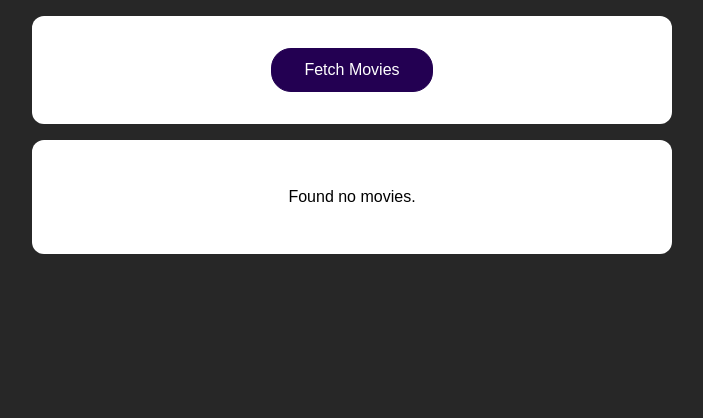
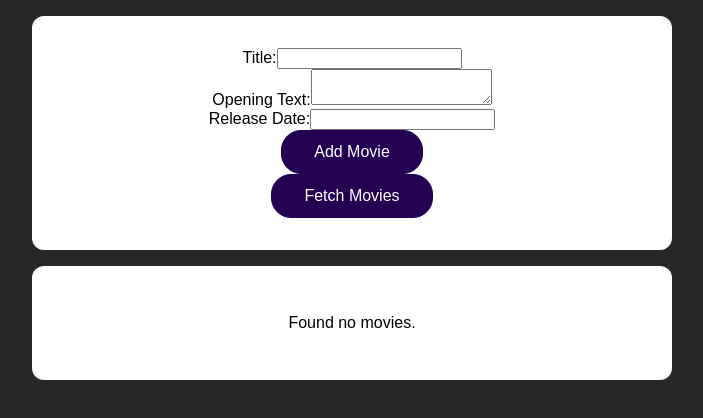
Before and after one commit to manj7999/Storing-and-deleting-the-new-movies-into-the-Databases, a React (Create React App) app: page / in a window 1280 px wide. Shown: the top 418 px of the page, without its empty margins (288-991 px from the left). Built offline with nearby package versions, Linux system fonts and the light colour scheme.

Commit message:
Adding new Movies intio the list

```diff
--- a/src/App.js
+++ b/src/App.js
@@ -7,6 +7,11 @@ function App() {
   const [movies, setMovies] = useState([]);
   const [isLoading, setIsLoading] = useState(false);
   const [error, setError] = useState(null);
+  const [newMovie, setNewMovie] = useState({
+    title: "",
+    openingText: "",
+    releaseDate: "",
+  });
 
   async function fetchMoviesHandler() {
     setIsLoading(true);
@@ -31,32 +36,75 @@ function App() {
       setMovies(transformMovies);
     } catch (error) {
       setError(error.message);
+    } finally {
       setIsLoading(false);
     }
   }
 
-  let content = <p>Found no movies.</p>
+  const handleInputChange = (e) => {
+    const { name, value } = e.target;
+    setNewMovie((prevMovie) => ({
+      ...prevMovie,
+      [name]: value,
+    }));
+  };
 
-  if(movies.length){
-content = <moviesList movies={movies} />
+  const handleAddMovie = () => {
+    console.log(newMovie);
+    // Here you can add the new movie to your list or perform any other action
+  };
+
+  let content = <p>Found no movies.</p>;
+
+  if (movies.length) {
+    content = <moviesList movies={movies} />;
   }
 
-  if(error){
-   content = <p>{error}</p>
+  if (error) {
+    content = <p>{error}</p>;
   }
 
-  if(isLoading) {
-   content = <p>Loading...</p>
+  if (isLoading) {
+    content = <p>Loading...</p>;
   }
 
   return (
     <React.Fragment>
       <section>
+        <form>
+          <div>
+            <label>Title:</label>
+            <input
+              type="text"
+              name="title"
+              value={newMovie.title}
+              onChange={handleInputChange}
+            />
+          </div>
+          <div>
+            <label>Opening Text:</label>
+            <textarea
+              name="openingText"
+              value={newMovie.openingText}
+              onChange={handleInputChange}
+            />
+          </div>
+          <div>
+            <label>Release Date:</label>
+            <input
+              type="text"
+              name="releaseDate"
+              value={newMovie.releaseDate}
+              onChange={handleInputChange}
+            />
+          </div>
+          <button type="button" onClick={handleAddMovie}>
+            Add Movie
+          </button>
+        </form>
         <button onClick={fetchMoviesHandler}>Fetch Movies</button>
       </section>
-      <section>
-         {content}
-      </section>
+      <section>{content}</section>
     </React.Fragment>
   );
 }
```
